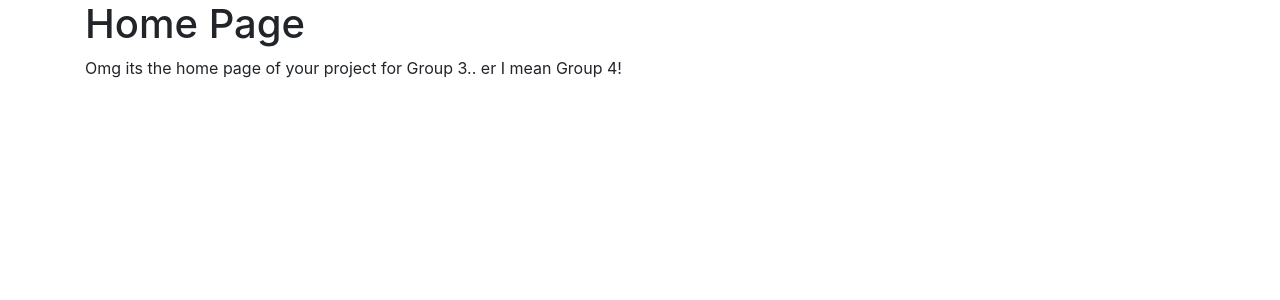
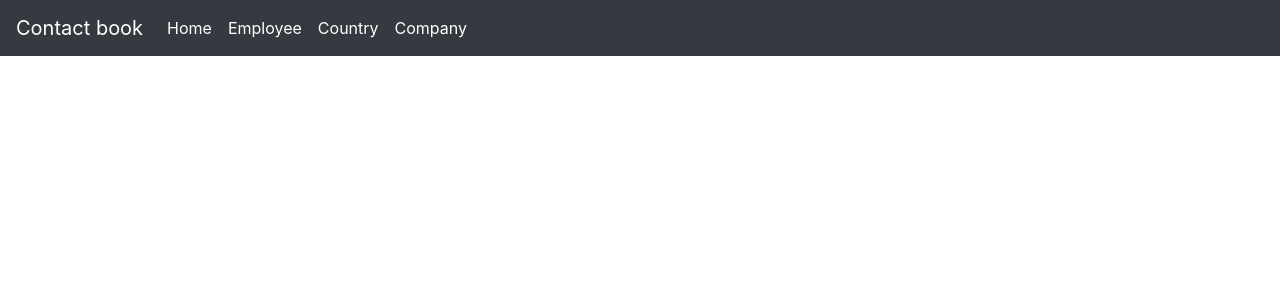
Before and after one commit to erlama/react-grupp3, a React (Create React App) app in the folder react-client-umbraco/: page / in a window 1280 px wide. Shown: the top 300 px of the page. Built offline with nearby package versions, Linux system fonts and the light colour scheme.

Commit message:
installed react-bootstrap

```diff
--- a/react-client-umbraco/package.json
+++ b/react-client-umbraco/package.json
@@ -5,6 +5,7 @@
   "dependencies": {
     "axios": "^0.19.0",
     "react": "^16.11.0",
+    "react-bootstrap": "^1.0.0-beta.14",
     "react-dom": "^16.11.0",
     "react-router-dom": "^5.1.2",
     "react-scripts": "3.2.0",
--- a/react-client-umbraco/src/App.js
+++ b/react-client-umbraco/src/App.js
@@ -4,18 +4,20 @@ import {Home} from './Pages/Home';
 import {Employee} from './Pages/Empoyee';
 import {Country} from './Pages/Country';
 import {Company} from './Pages/Company';
-//import Navbar from './Components/NavBar';
+import Navbar from './Components/NavBar';
 
 class App extends Component {
   render() {
      return (
+      <Navbar>
         <Switch>
-        {/* <Navbar/> */}
           <Route exact path="/" component={Home} />
           <Route path="/employee" component={Employee} />
           <Route path="/country" component={Country} />
           <Route path="/company" component={Company} />
         </Switch>
+      </Navbar>
+
   )
   }
 
```
Also changed, not shown: 1 other file (tests, documents, lock files or other folders). Lines whose indentation alone changed are shown as unchanged.
